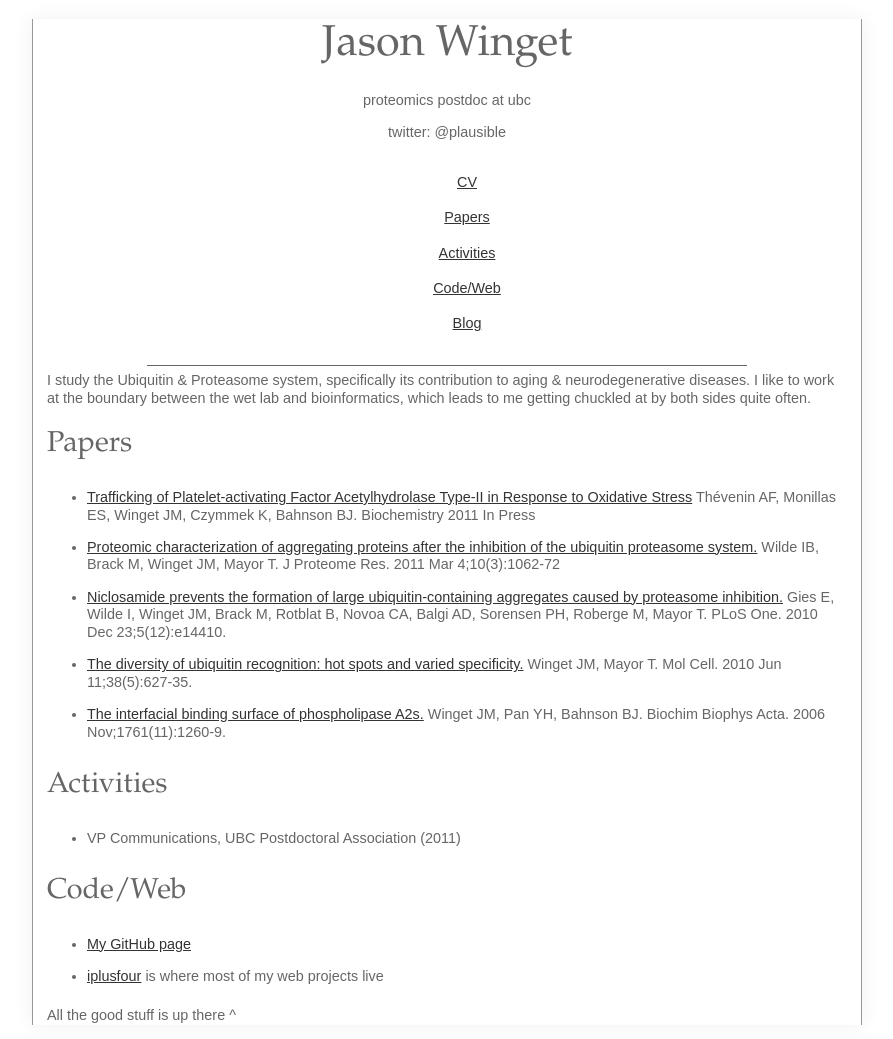
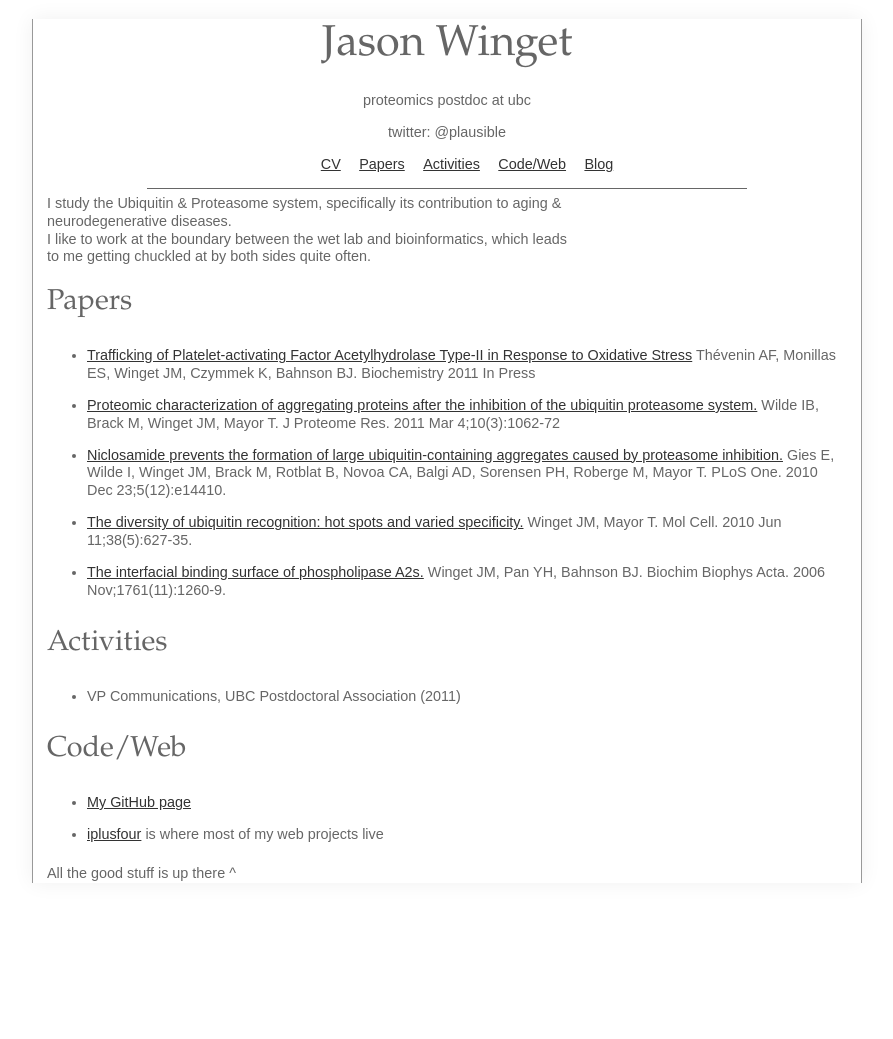
Before and after one commit to jwinget/jwinget.github.com, a Jekyll site: the page built from index.html, in a window 1280 px wide. Shown: the whole page, without its empty margins (193-1086 px from the left). Built offline with Jekyll 4.4.1, drawn with Linux system fonts in a browser that asks for light colours; nearby versions of some CDN libraries; after the commit the page ends 900 px from its top, so only the background shows below that.

Commit message:
Actually fixing stuff this time... I hope

```diff
--- a/css/style.css
+++ b/css/style.css
@@ -241,11 +241,12 @@ header:after {
 	}
 ul.nav { list-style: none; }
 ul.nav li { display: inline; padding: 0 0.5em; }
-ul.nav li a { display: block; }
 a { color: #333; }
 a:hover { color: black; }
 a:visited { color: #666; }
 ul li { padding: 0.5em 0; }
+#intro { width: 66%; }
+.papers ul li a { display: block; }
 
 /* ==|== non-semantic helper classes ========================================
    Please define your styles before this section.
--- a/index.html
+++ b/index.html
@@ -2,9 +2,11 @@
 layout: default
 title: Jason Winget
 ---
+<div id=intro>
 I study the Ubiquitin & Proteasome system, specifically its contribution to aging & neurodegenerative diseases.
-
+<br />
 I like to work at the boundary between the wet lab and bioinformatics, which leads to me getting chuckled at by both sides quite often.
+</div>
 
 <div id='papers'>
 	<h1>Papers</h1>
```
